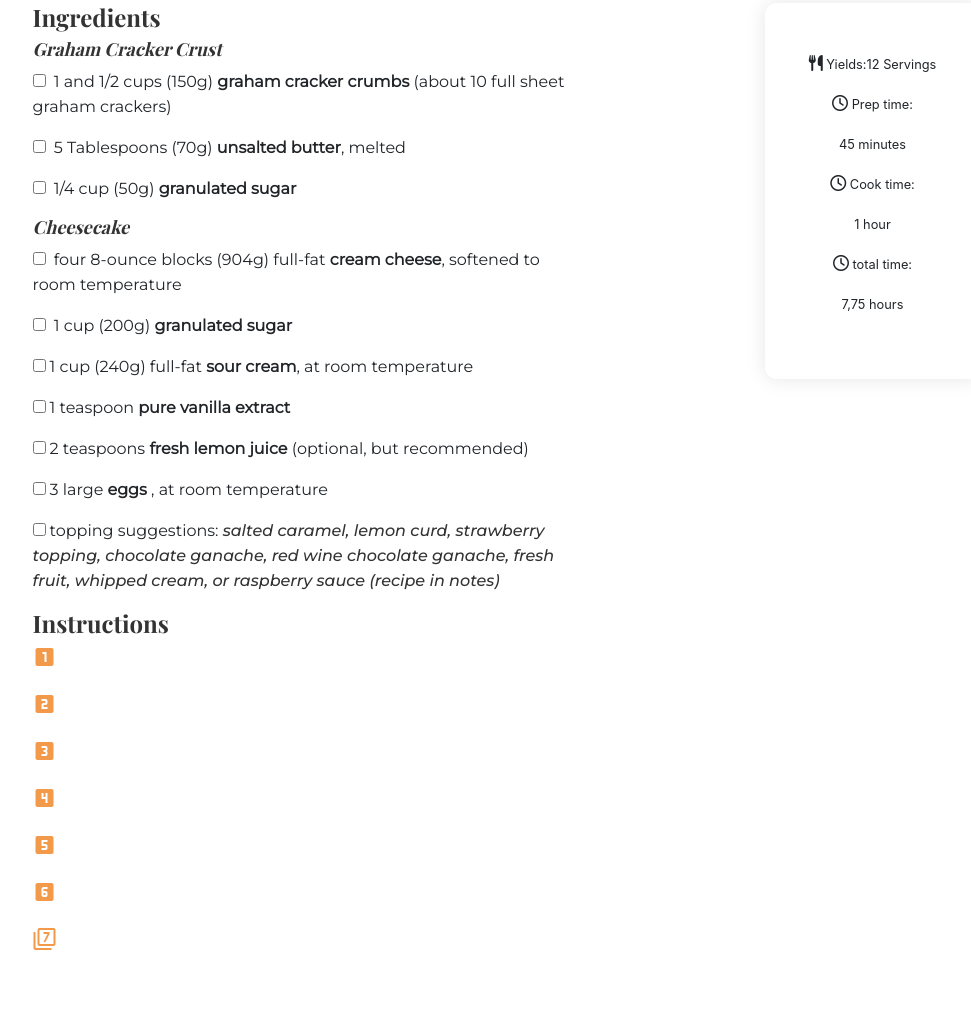
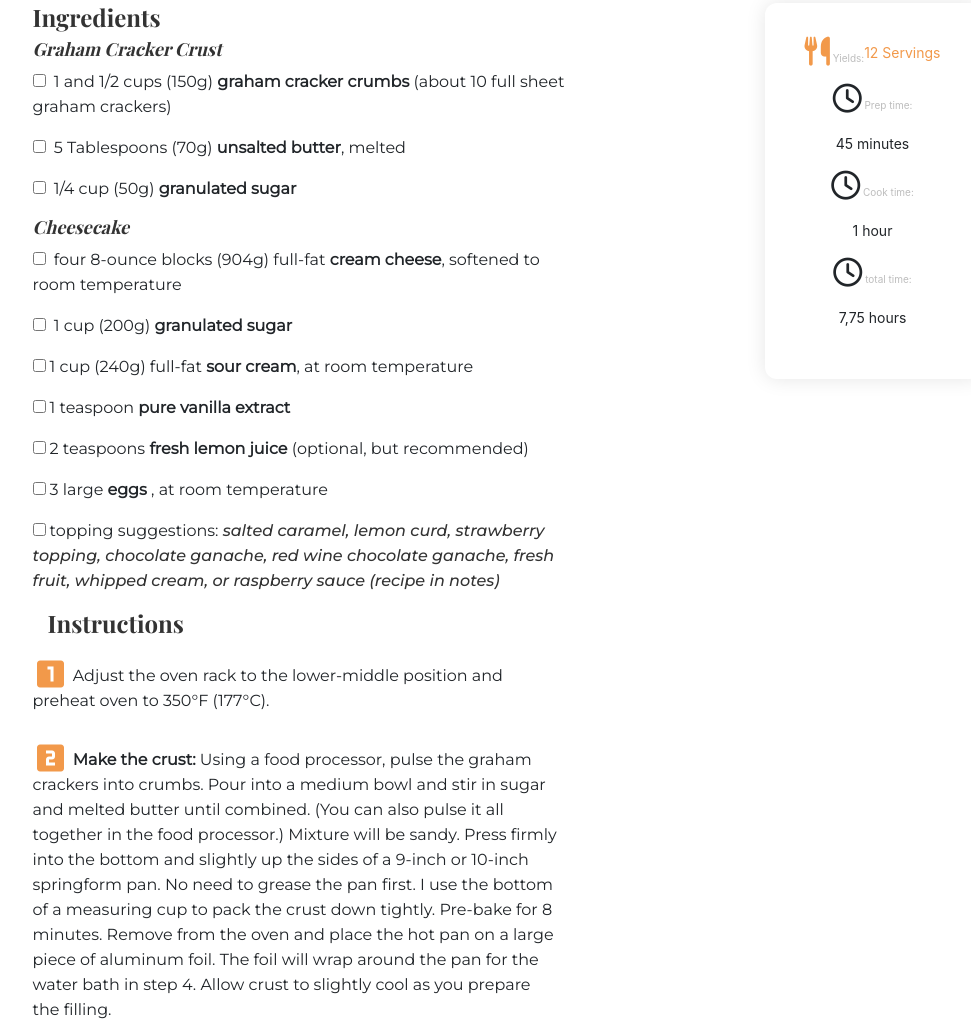
Before and after one commit to florpistan/recipe-blog-challenge, a plain HTML site: page index.html in a window 1280 px wide. Shown: the part 631-1656 px from the top of the page, without its empty margins (141-1112 px from the left). Before the commit the page ends 1605 px from the top, so only its background shows below. Drawn offline with nearby package versions, Linux system fonts and the light colour scheme; a web font is replaced by a local one.

Commit message:
🍉 more style datails

```diff
--- a/index.html
+++ b/index.html
@@ -21,37 +21,16 @@
       crossorigin="anonymous"
     />
     <!--** Material icons **-->
-    <link href="https://fonts.googleapis.com/icon?family=Material+Icons"
-      rel="stylesheet">
-      <!-- ** My styles ** -->
+    <link
+      href="https://fonts.googleapis.com/icon?family=Material+Icons"
+      rel="stylesheet"
+    />
+    <!-- ** My styles ** -->
     <link rel="stylesheet" href="styles.css" />
     <title>Devchallenges</title>
   </head>
 
   <body>
-    <!-- <main>
-      <div class="container">
-        <div class="row">
-          <div class="col">
-            <h3 class="headline-title mt-3">Classic Cheesecake Recipe</h3>
-            <p>
-              <img src="6dots.svg" alt="six dots" class="mr-1 my-auto" /> Look
-              no further for a creamy and ultra smooth classic cheesecake
-              recipe! Paired with a buttery graham cracker crust, no one can
-              deny its simple decadence. For the best results, bake in a water
-              bath.
-            </p>
-          </div>
-          <div class="container img-container">
-            <img
-              src="photo1.png"
-              alt="cheesecake"
-              class="img-fluid imagen-receta"
-            />
-          </div>
-        </div>
-      </div>
-    </main> -->
     <div class="container d-flex">
       <div class="row">
         <div class="col">
@@ -140,45 +119,76 @@
             </p>
           </div>
           <div class="container">
+            <!-- ??Instrucciones -->
+            <h4 class="ingredients-title text-left">Instructions</h4>
             <div class="row">
-              <div class="col-12 col-md-6 pl-0">
-                <!-- ??Instrucciones -->
-                <h4 class="ingredients-title text-left">Instructions</h4>
+              <div class="col-12 pl-0">
                 <div class="ingredients-list">
                   <p class="text-left">
-                    <span class="material-icons number-icon">
-                      looks_one
-                      </span>
+                    <span class="material-icons number-icon"> looks_one </span>
+                    Adjust the oven rack to the lower-middle position and
+                    preheat oven to 350°F (177°C).
                   </p>
                   <p class="text-left">
-                    <span class="material-icons number-icon">
-                      looks_two
-                      </span>
+                    <span class="material-icons number-icon"> looks_two </span>
+                    <strong>Make the crust:</strong> Using a food processor,
+                    pulse the graham crackers into crumbs. Pour into a medium
+                    bowl and stir in sugar and melted butter until combined.
+                    (You can also pulse it all together in the food processor.)
+                    Mixture will be sandy. Press firmly into the bottom and
+                    slightly up the sides of a 9-inch or 10-inch springform pan.
+                    No need to grease the pan first. I use the bottom of a
+                    measuring cup to pack the crust down tightly. Pre-bake for 8
+                    minutes. Remove from the oven and place the hot pan on a
+                    large piece of aluminum foil. The foil will wrap around the
+                    pan for the water bath in step 4. Allow crust to slightly
+                    cool as you prepare the filling.
                   </p>
                   <p class="text-left">
-                    <span class="material-icons number-icon">
-                      looks_3
-                      </span>
+                    <span class="material-icons number-icon"> looks_3 </span>
+                    <strong>Make the filling:</strong> Using a handheld or stand
+                    mixer fitted with a paddle attachment, beat the cream cheese
+                    and granulated sugar together on medium-high speed in a
+                    large bowl until the mixture is smooth and creamy, about 2
+                    minutes. Add the sour cream, vanilla extract, and lemon
+                    juice then beat until fully combined. On medium speed, add
+                    the eggs one at a time, beating after each addition until
+                    just blended. After the final egg is incorporated into the
+                    batter, stop mixing. To help prevent the cheesecake from
+                    deflating and cracking as it cools, avoid over-mixing the
+                    batter as best you can.
                   </p>
                   <p class="text-left">
-                    <span class="material-icons number-icon">
-                      looks_4
-                      </span>
+                    <span class="material-icons number-icon"> looks_4 </span>
+                    <strong>Prepare the simple water bath (see note)</strong>
+                    Boil a pot of water. You need 1 inch of water in your
+                    roasting pan for the water bath, so make sure you boil
+                    enough. I use an entire kettle of hot water. As the water is
+                    heating up, wrap the aluminum foil around the springform
+                    pan. Pour the cheesecake batter on top of the crust. Use a
+                    rubber spatula or spoon to smooth it into an even layer.
+                    Place the pan inside of a large roasting pan. Carefully pour
+                    the hot water inside of the pan and place in the oven. (Or
+                    you can place the roasting pan in the oven first, then pour
+                    the hot water in. Whichever is easier for you.)
                   </p>
                   <p class="text-left">
-                    <span class="material-icons number-icon">
-                      looks_5
-                      </span>
+                    <span class="material-icons number-icon"> looks_5 </span>
+                    Bake cheesecake for 55-70 minutes or until the center is
+                    almost set. When it’s done, the center of the cheesecake
+                    will slightly wobble if you gently shake the pan. Turn the
+                    oven off and open the oven door slightly. Let the cheesecake
+                    sit in the oven in the water bath as it cools down for 1
+                    hour. Remove from the oven and water bath, then cool
+                    cheesecake completely at room temperature. Then refrigerate
+                    the cheesecake for at least 4 hours or overnight.
                   </p>
                   <p class="text-left">
-                    <span class="material-icons number-icon">
-                      looks_6
-                      </span>
-                  </p>
-                  <p class="text-left">
-                    <span class="material-icons number-icon">
-                      filter_7
-                      </span>
+                    <span class="material-icons number-icon"> looks_6 </span>
+                    Use a knife to loosen the chilled cheesecake from the rim of
+                    the springform pan, then remove the rim. Using a clean sharp
+                    knife, cut into slices for serving. For neat slices, wipe
+                    the knife clean and dip into warm water between each slice.
                   </p>
                 </div>
               </div>
@@ -199,24 +209,37 @@
         >
           <div class="porciones-list">
             <div class="d-md-flex justify-content-center align-items-center">
-              <p class="d-inline">
-                <i class="fas fa-utensils"></i><small> Yields:</small>
+              <p class="d-block">
+                <i class="fas fa-utensils utensils iconos"></i
+                ><small class="small-title"> Yields:</small>
               </p>
-              <p class="d-inline"><small> 12 Servings</small></p>
+              <!-- <br /> -->
+              <p class="d-inline servings">
+                <small class="small-subtitle"> 12 Servings</small>
+              </p>
             </div>
             <div class="div">
               <p class="d-inline d-md-block">
-                <i class="far fa-clock"></i><small> Prep time:</small>
+                <i class="far fa-clock iconos"></i
+                ><small class="small-title"> Prep time:</small>
               </p>
-              <p class="d-inline d-md-block"><small> 45 minutes</small></p>
               <p class="d-inline d-md-block">
-                <i class="far fa-clock"></i><small> Cook time:</small>
+                <small class="small-subtitle"> 45 minutes</small>
               </p>
-              <p class="d-inline d-md-block"><small> 1 hour</small></p>
               <p class="d-inline d-md-block">
-                <i class="far fa-clock"></i><small> total time:</small>
+                <i class="far fa-clock iconos"></i
+                ><small class="small-title"> Cook time:</small>
               </p>
-              <p class="d-inline d-md-block"><small> 7,75 hours</small></p>
+              <p class="d-inline d-md-block">
+                <small class="small-subtitle"> 1 hour</small>
+              </p>
+              <p class="d-inline d-md-block">
+                <i class="far fa-clock iconos"></i
+                ><small class="small-title"> total time:</small>
+              </p>
+              <p class="d-inline d-md-block">
+                <small class="small-subtitle"> 7,75 hours</small>
+              </p>
             </div>
           </div>
         </div>
--- a/styles.css
+++ b/styles.css
@@ -1,7 +1,7 @@
-@import url("https://fonts.googleapis.com/css2?family=Playfair+Display:wght@700&display=swap");
-@import url("https://fonts.googleapis.com/css2?family=Montserrat:ital,wght@1,500&display=swap");
-@import url("https://fonts.googleapis.com/css2?family=Playfair+Display:ital@1&display=swap");
-@import url("https://fonts.googleapis.com/css2?family=Montserrat&display=swap");
+@import url('https://fonts.googleapis.com/css2?family=Playfair+Display:wght@700&display=swap');
+@import url('https://fonts.googleapis.com/css2?family=Montserrat:ital,wght@1,500&display=swap');
+@import url('https://fonts.googleapis.com/css2?family=Playfair+Display:ital@1&display=swap');
+@import url('https://fonts.googleapis.com/css2?family=Montserrat&display=swap');
 
 * {
   box-sizing: border-box;
@@ -10,13 +10,13 @@
 }
 
 .headline-title {
-  font-family: "Playfair Display", serif;
+  font-family: 'Playfair Display', serif;
   font-weight: 700;
   font-size: 48px;
   line-height: 63, 98px;
 }
 .sub-title {
-  font-family: "Montserrat", sans-serif;
+  font-family: 'Montserrat', sans-serif;
   font-size: 14px;
   line-height: 17, 07px;
   font-weight: 500;
@@ -27,14 +27,14 @@
 }
 
 .ingredients-title {
-  font-family: "Playfair Display", serif;
+  font-family: 'Playfair Display', serif;
   font-weight: 700;
   font-size: 24px;
   line-height: 31, 99px;
   color: #333333;
 }
 .ingredients-subtitle {
-  font-family: "Playfair Display", serif;
+  font-family: 'Playfair Display', serif;
   font-weight: 400;
   font-style: italic;
   font-size: 18px;
@@ -43,15 +43,14 @@
 }
 
 .ingredients-list {
-  font-family: "Montserrat", sans-serif;
+  font-family: 'Montserrat', sans-serif;
   font-weight: 400;
   font-size: 16px;
   line-height: 25px;
 }
 
-
-.topic-suggestions{
-  font-family: "Montserrat", sans-serif;
+.topic-suggestions {
+  font-family: 'Montserrat', sans-serif;
   font-weight: 500;
   font-style: italic;
   font-size: 16px;
@@ -59,13 +58,22 @@
   color: #333333;
 }
 
-/* p .d-inline-block {
-  height: 40px;
-} */
+.number-icon {
+  color: #f2994a;
+  font-size: 36px;
+  position: relative !important ;
+  top: 11px !important;
+}
 
-.number-icon{
-  color: #F2994A;
-  /* font-size: 36px; */
+.utensils {
+  color: #f2994a;
+}
+
+.servings {
+  color: #f2994a;
+}
+.small-title {
+  color: #bdbdbd;
 }
 
 @media only screen and (min-width: 768px) {
@@ -75,7 +83,16 @@
     max-height: 376px;
     min-width: 216px;
     max-width: 216px;
-    box-shadow: 0px 0px 20px 0px #0000001A;
+    box-shadow: 0px 0px 20px 0px #0000001a;
+  }
+  .small-title {
+    font-size: 10px;
+  }
+  .small-subtitle {
+    font-size: 14px;
+  }
+  .iconos {
+    font-size: 29px !important;
   }
 }
 
```
